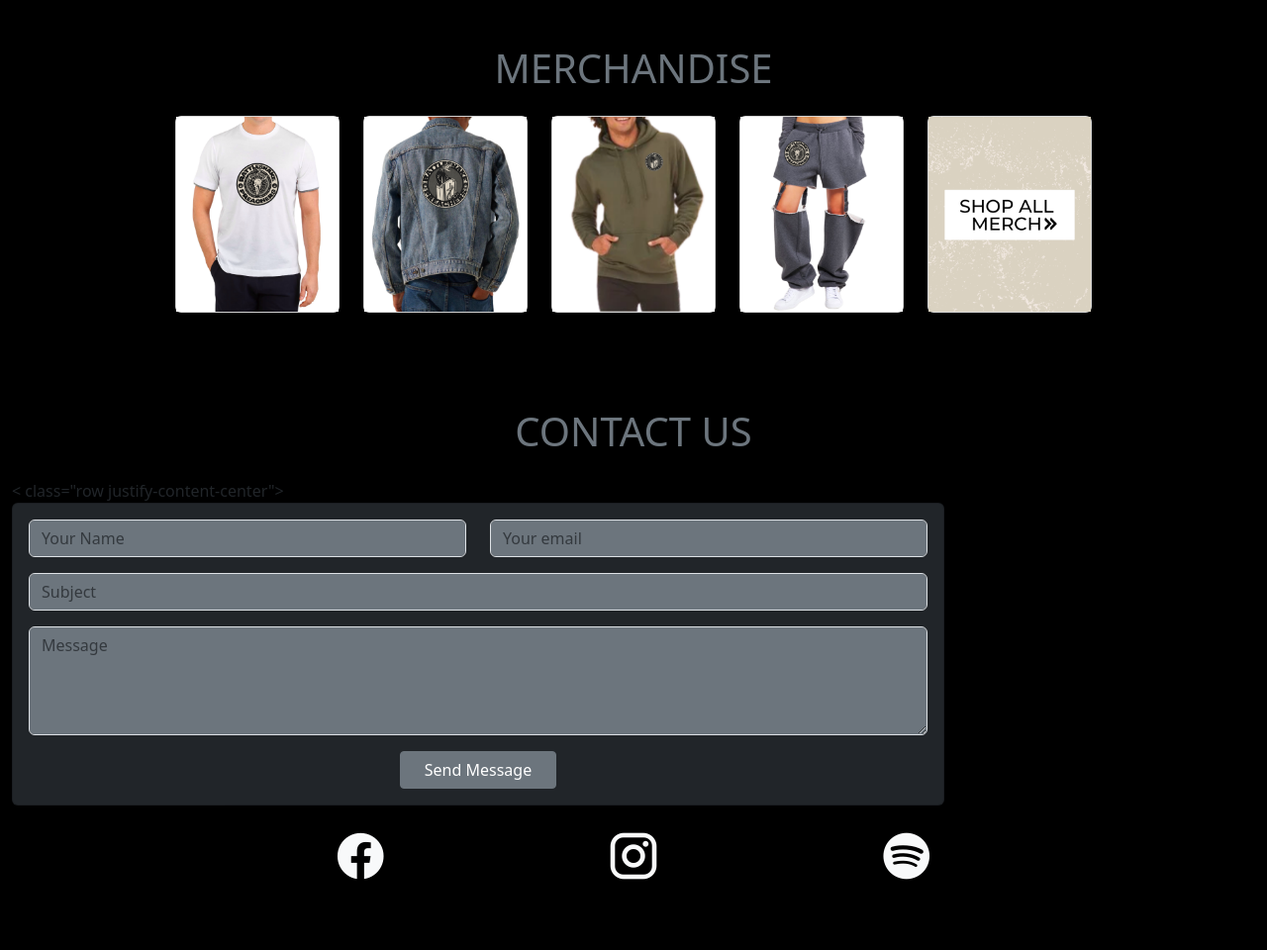
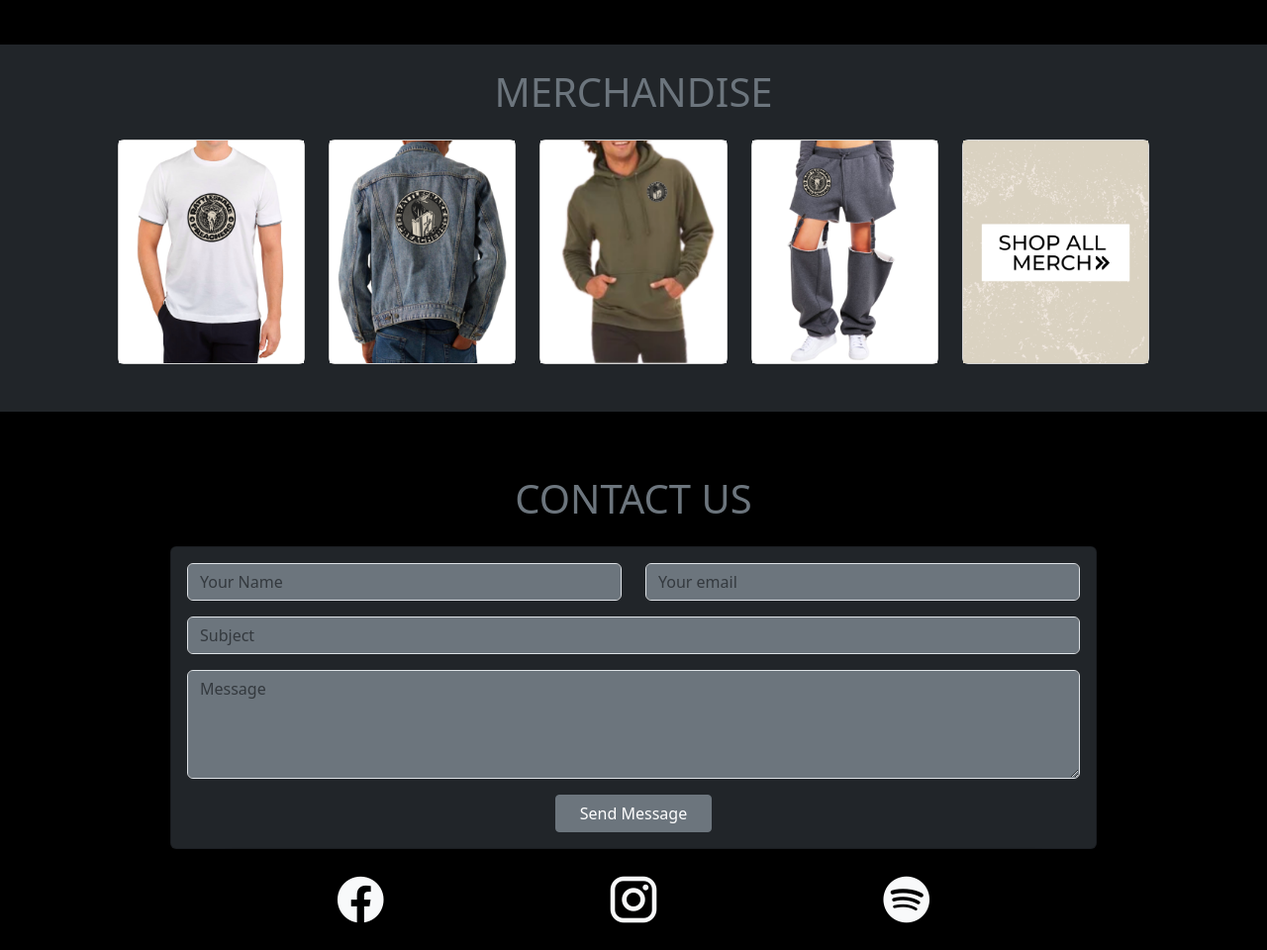
Before and after one commit to a-rossman0825/cool_site2, a plain HTML site: page index.html in a window 1280 px wide. Shown: the part 1834-2794 px from the top of the page at 99% size. Before the commit the page ends 2750 px from the top, so only its background shows below. Drawn offline with nearby package versions, Linux system fonts and the light colour scheme; a script that the page names is missing.

Commit message:
Change MERCH bg-color & text color

```diff
--- a/index.html
+++ b/index.html
@@ -72,7 +72,7 @@
             <a class="text-light text-decoration-none me-4 display-6" href="#">BIOGRAPHY</a>
           </li>
           <li class="media-item">
-            <a class="text-light text-decoration-none me-4 display-6" href="#">PRESS RELEASE</a>
+            <a class="text-light text-decoration-none me-4 display-6" href="#">PRESS KIT</a>
           </li>
         </ul>
       </div>
@@ -108,11 +108,11 @@
   </section>
 
   <!-- NOTE: MERCH SECTION -->
-  <section class="container mb-5">
-    <div class="row text-center text-secondary">
+  <section class="container-fluid mb-5 bg-dark">
+    <div class=" row text-center text-secondary pt-4">
       <h1>MERCHANDISE</h1>
     </div>
-    <div class="row justify-content-center">
+    <div class="row justify-content-center pb-5">
       <div class="col-6 col-lg-2">
         <div class="card mt-3">
           <img src="./images/rp-shirt.webp" alt="rattlesnake preachers branded shirt" style="background-size: contain;">
@@ -142,13 +142,13 @@
   </section>
 
   <!-- NOTE: CONTACT SECTION -->
-  <section class="container-fluid mt-5">
+  <section class="container-fluid">
     <div class="row text-center">
-      <div class="col-12 mt-5 mb-3">
+      <div class="col-12 mt-3 mb-3">
         <h1 class="text-secondary">CONTACT US</h1>
       </div>
     </div>
-    < class="row justify-content-center">
+    <div class="row justify-content-center">
       <!--NOTE: CONTACT FORM-->
       <div class="col-12 col-lg-9 mb-4 mb-lg-0">
         <div class="card shadow-sm rounded h-100 bg-dark">
@@ -176,6 +176,7 @@
           </div>
         </div>
       </div>
+    </div>
         <!--NOTE: SOCIAL LINKS-->
     <div class="row justify-content-center">
         <div class="col-8">
```
